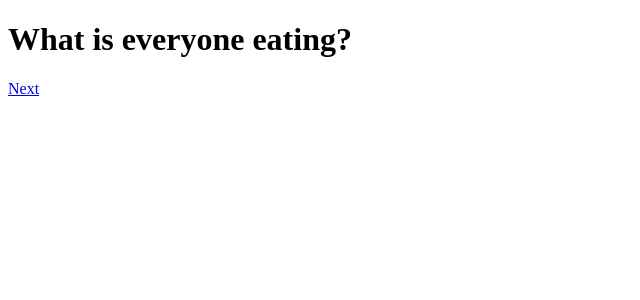
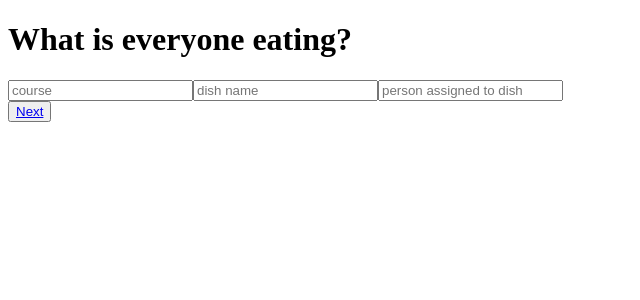
Before and after one commit to PearlR/potluck-planner, a React app: page /menu in a window 1280 px wide. Shown: the top 300 px of the page, without its empty margins (0-640 px from the left). Built offline with nearby package versions, Linux system fonts and the light colour scheme.

Commit message:
add menu event react bootstrap html elements

```diff
--- a/src/components/MenuEvent/MenuEvent.jsx
+++ b/src/components/MenuEvent/MenuEvent.jsx
@@ -1,10 +1,18 @@
 import React from 'react'
 import { Link } from 'react-router'
+import { Button, ButtonGroup, FormGroup, FormControl } from 'react-bootstrap'
 
 const MenuEvent = () => {
   return <div>
-    <h1>What is everyone eating?</h1>
-    <Link to="/single-event">Next</Link>
+    <FormGroup>
+      <h1>What is everyone eating?</h1>
+        <FormControl type='text' name='category' placeholder='course' />
+        <FormControl type='text' name='dishName' placeholder='dish name' />
+        <FormControl type='text' name='userOfDish' placeholder='person assigned to dish' />
+      <ButtonGroup>
+        <Button><Link to="/single-event">Next</Link></Button>
+      </ButtonGroup>
+    </FormGroup>
   </div>
 }
 
```
